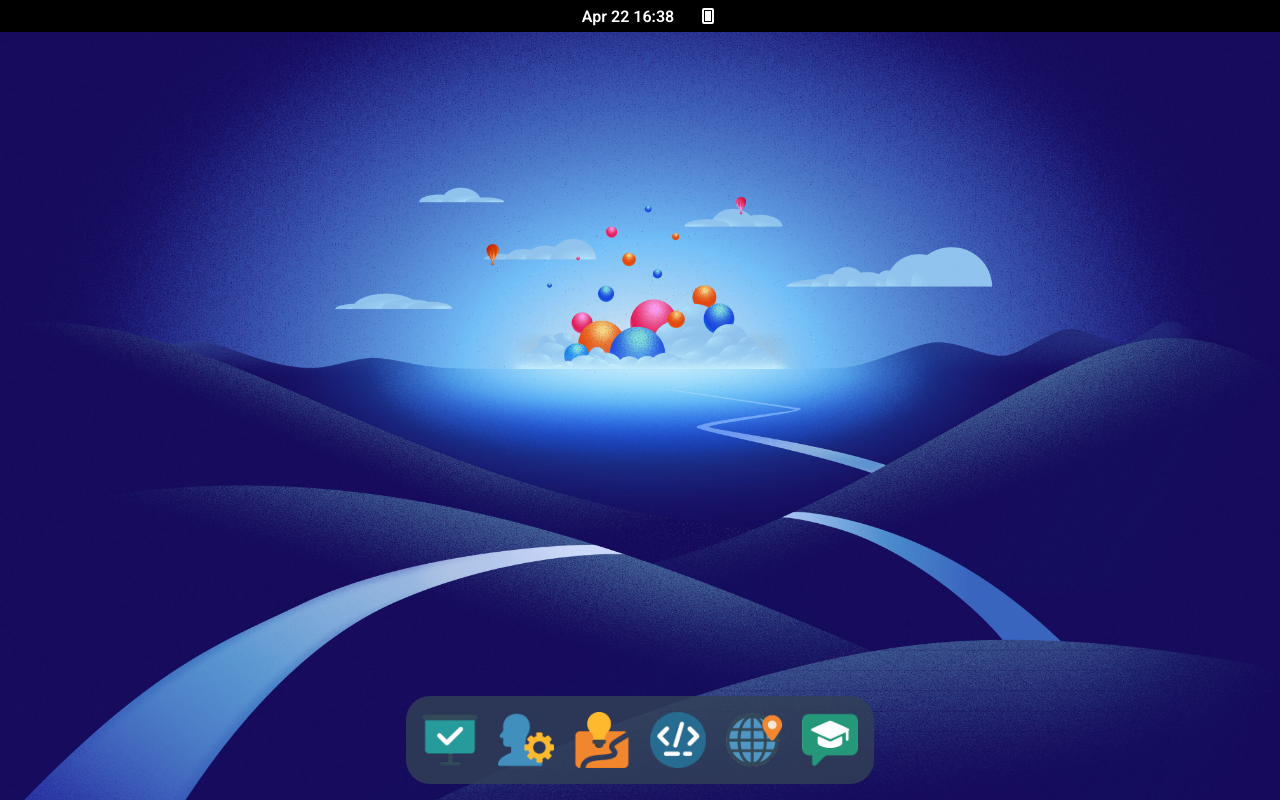
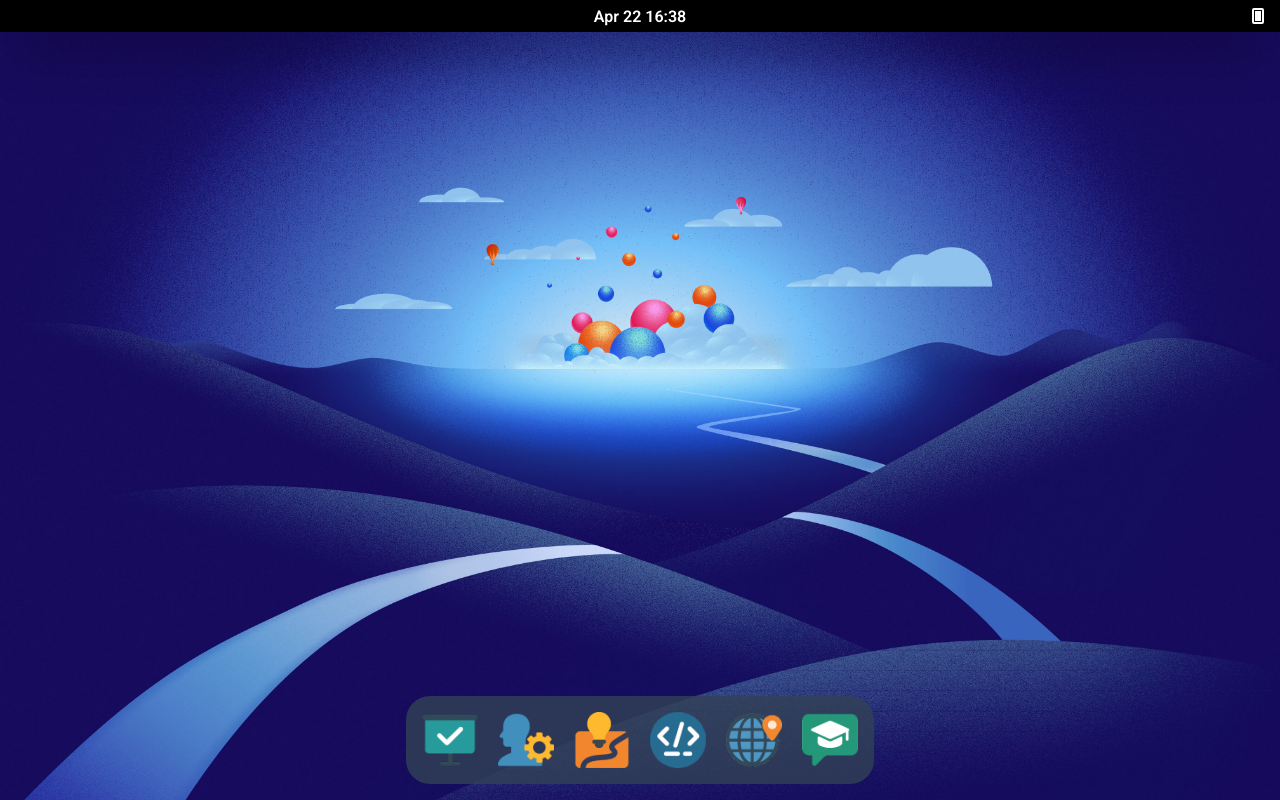
Before and after one commit to GijsRommers/GNOMEfolio, a Nuxt app: page / in a window 1280 px wide. Built offline with nearby package versions, Linux system fonts and the light colour scheme.

Commit message:
Application spawn logic fixed

```diff
--- a/components/ApplicationComponent.vue
+++ b/components/ApplicationComponent.vue
@@ -1,12 +1,11 @@
 <template>
-  <vue-draggable-resizable :w="400" :h="300" :x="100" :y="100"  :parent="true">
-    <section class="bg-white border border-gray-300 shadow-lg rounded-lg w-full h-full">
+  <vue-draggable-resizable :w="400" :h="300" :x="initialPosition.x" :y="initialPosition.y"  :z="getZIndex" @activated="handleActivate">
+    <section class="bg-white border select-none border-gray-300 shadow-lg rounded-lg w-full h-full">
       <div class="flex flex-row justify-between bg-gray-200 p-2 rounded-t-lg">
         <h1 class="font-medium">{{ app.applicationName }}</h1>
         <div @click="apps.closeApplication(app)" class="cursor-pointer hover:bg-red-400 px-2 rounded">X</div>
       </div>
       <div class="p-4">
-        <!-- Application content would go here -->
         <p>Content for {{ app.applicationName }}</p>
       </div>
     </section>
@@ -24,4 +23,83 @@ const props = defineProps({
     required: true
   }
 })
+
+
+const appIndex = props.app.index || apps.activeApplications.indexOf(props.app)
+const initialPosition = {
+  x: 100 + (appIndex * 50),
+  y: 100 + (appIndex * 50)
+}
+
+
+const getZIndex = computed(() => {
+  const index = apps.activeApplications.indexOf(props.app)
+  return 100 + index
+})
+
+function handleActivate() {
+  apps.openApplication(props.app)
+}
 </script>
+
+
+<style>
+.vdr {
+  border: none !important;
+  outline: none !important;
+}
+
+.vdr.active {
+  border: none !important;
+}
+
+.vdr .handle {
+  width: 7px !important;
+  height: 7px !important;
+  border: 1px solid rgba(0,0,0,0.1) !important;
+  background: white !important;
+  opacity: 0 !important;
+  box-shadow: 0 1px 2px rgba(0,0,0,0.1) !important;
+}
+
+.handle-tl {
+  top: 0px !important;
+  left: 0px !important;
+}
+
+.handle-tm {
+  top: 0px !important;
+}
+
+.handle-tr {
+  top: 0px !important;
+  right: 0px !important;
+}
+
+.handle-ml {
+  left: 0px !important;
+}
+
+.handle-mr {
+  right: 0px !important;
+}
+
+.handle-bl {
+  bottom: 0px !important;
+  left: 0px !important;
+}
+
+.handle-bm {
+  bottom: 0px !important;
+}
+
+.handle-br {
+  bottom: 0px !important;
+  right: 0px !important;
+}
+
+/* Only show handles when window is active */
+.vdr:not(.active) .handle {
+  display: none !important;
+}
+</style>
--- a/components/DesktopComponent.vue
+++ b/components/DesktopComponent.vue
@@ -1,18 +1,23 @@
 <template>
-  <main class="w-screen h-screen overflow-hidden">
+  <main class="w-screen h-screen overflow-hidden relative">
     <NuxtImg
       format="webp"
       src="/Background.jpg"
-      class="w-full h-full object-cover object-top"
+      class="w-full h-full object-cover object-top absolute inset-0 z-0"
     />
 
-    <ApplicationComponent v-for="app in apps.activeApplications" :key="app.applicationName" :app="app" />
+    <div class="absolute inset-0 pointer-events-none z-10">
+      <ApplicationComponent
+        v-for="app in apps.activeApplications"
+        :key="app.applicationName"
+        :app="app"
+        class="pointer-events-auto"
+      />
+    </div>
 
   </main>
 </template>
 
 <script setup>
-
 const apps = useApplicationStore()
-
 </script>
--- a/components/TopBarComponent.vue
+++ b/components/TopBarComponent.vue
@@ -1,20 +1,27 @@
 <template>
-    <section class="bg-black px-1 h-8  fixed w-full flex flex-row justify-between items-center">
-    <div class="flex-1"><!-- settings icon here? --></div>
-        <div class="text-white font-semibold px-4 rounded-full text-md hover:bg-gray-400/30 transition-all">
+    <section class="bg-black px-1 h-8 shadow-2xl shadow-black fixed w-full flex flex-row items-center z-30">
+        <div class="flex-1"></div>
+
+        <div class="text-white font-semibold px-4 rounded-full text-md hover:bg-gray-400/30 transition-all cursor-pointer">
             <h1 class="mt-[2px]">{{ clock.currentTime }}</h1>
         </div>
-        <div class="flex flex-1 items-center hover:bg-gray-400/30 px-3 py-1 rounded-full transition-all">
-            <div v-if="battery.batterySupported || !battery.hasBattery" class="relative w-3 h-4 border-2 border-white rounded-sm flex flex-col justify-end">
-                <div class="absolute top-[-1px] left-1/2 transform -translate-x-1/2 h-[1px] w-[3px] bg-white"></div>
-                <div class="w-[calc(100%-2px)] mx-[1px] my-[1px] transition-all" :class="{
-                    'bg-white': battery.batteryPercentage > 30,
-                    'bg-red-500': battery.batteryPercentage <= 30
-                }" :style="{ height: `${(battery.batteryPercentage / 100) * (100 - 10)}%` }"></div>
+
+        <div class="flex-1 flex justify-end">
+            <div class="px-3 py-1 rounded-full" :class="{
+                'hover:bg-gray-400/30 transition-all cursor-pointer': battery.batterySupported && battery.hasBattery
+            }">                <div v-if="battery.batterySupported || !battery.hasBattery" class="relative w-3 h-4 border-2 border-white rounded-sm flex flex-col justify-end">
+                    <div class="absolute top-[-1px] left-1/2 transform -translate-x-1/2 h-[1px] w-[3px] bg-white"></div>
+                    <div class="w-[calc(100%-2px)] mx-[1px] my-[1px] transition-all" :class="{
+                        'bg-white': battery.batteryPercentage > 30,
+                        'bg-red-500': battery.batteryPercentage <= 30
+                    }" :style="{ height: `${(battery.batteryPercentage / 100) * (100 - 10)}%` }"></div>
+                </div>
             </div>
         </div>
     </section>
 </template>
+
+
 <script setup>
 const clock = useClockStore()
 const battery = useBatteryStore()
--- a/pages/index.vue
+++ b/pages/index.vue
@@ -1,3 +1,3 @@
 <template>
-    <DesktopComponent :fullWidth="true"/>
+    <DesktopComponent/>
 </template>
--- a/plugins/dragandresize.js
+++ b/plugins/dragandresize.js
@@ -1,5 +1,6 @@
 import VueDraggableResizable from 'vue-draggable-resizable'
 import "vue-draggable-resizable/style.css";
+
 export default defineNuxtPlugin((nuxtApp) => {
     nuxtApp.vueApp.component('VueDraggableResizable', VueDraggableResizable)
   })
```
Also changed, not shown: assets/css/main.css (line endings or trailing spaces).
